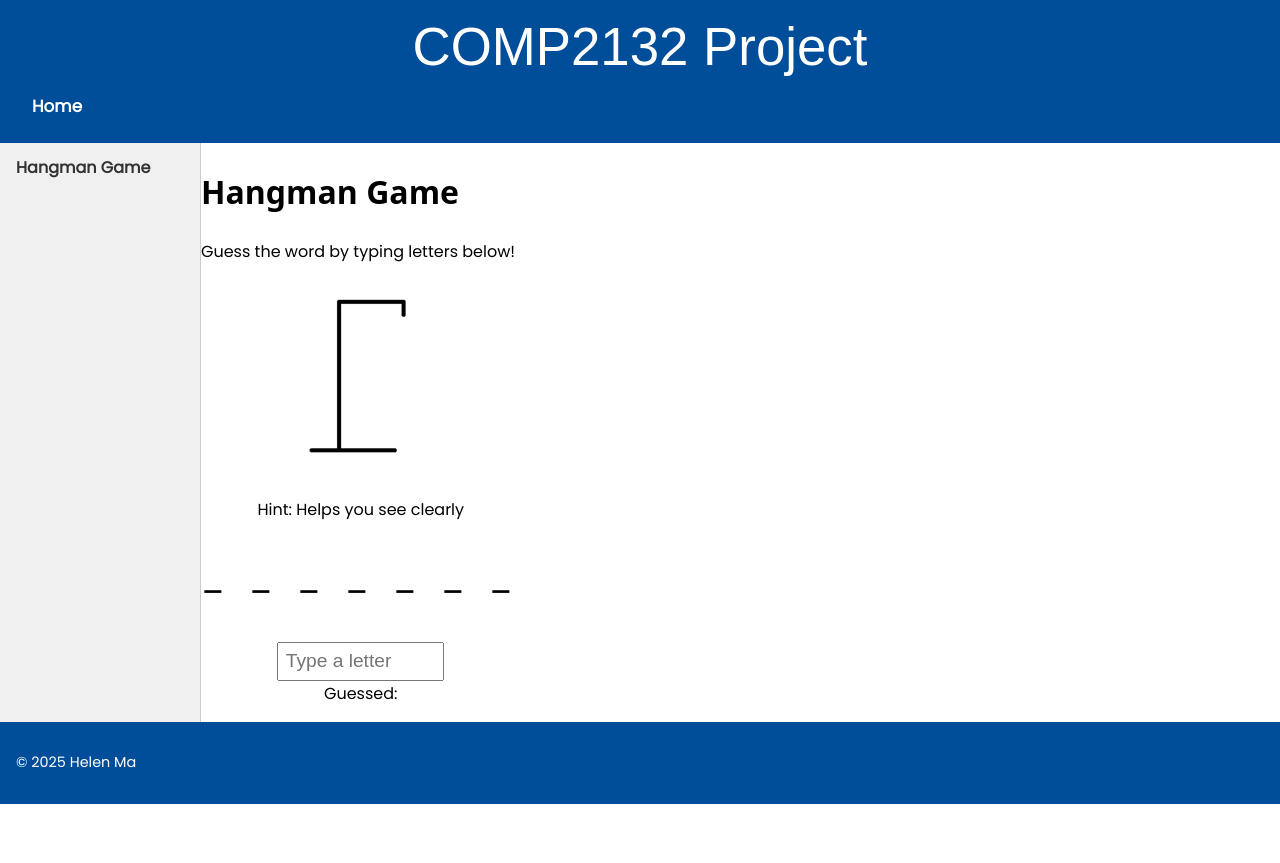
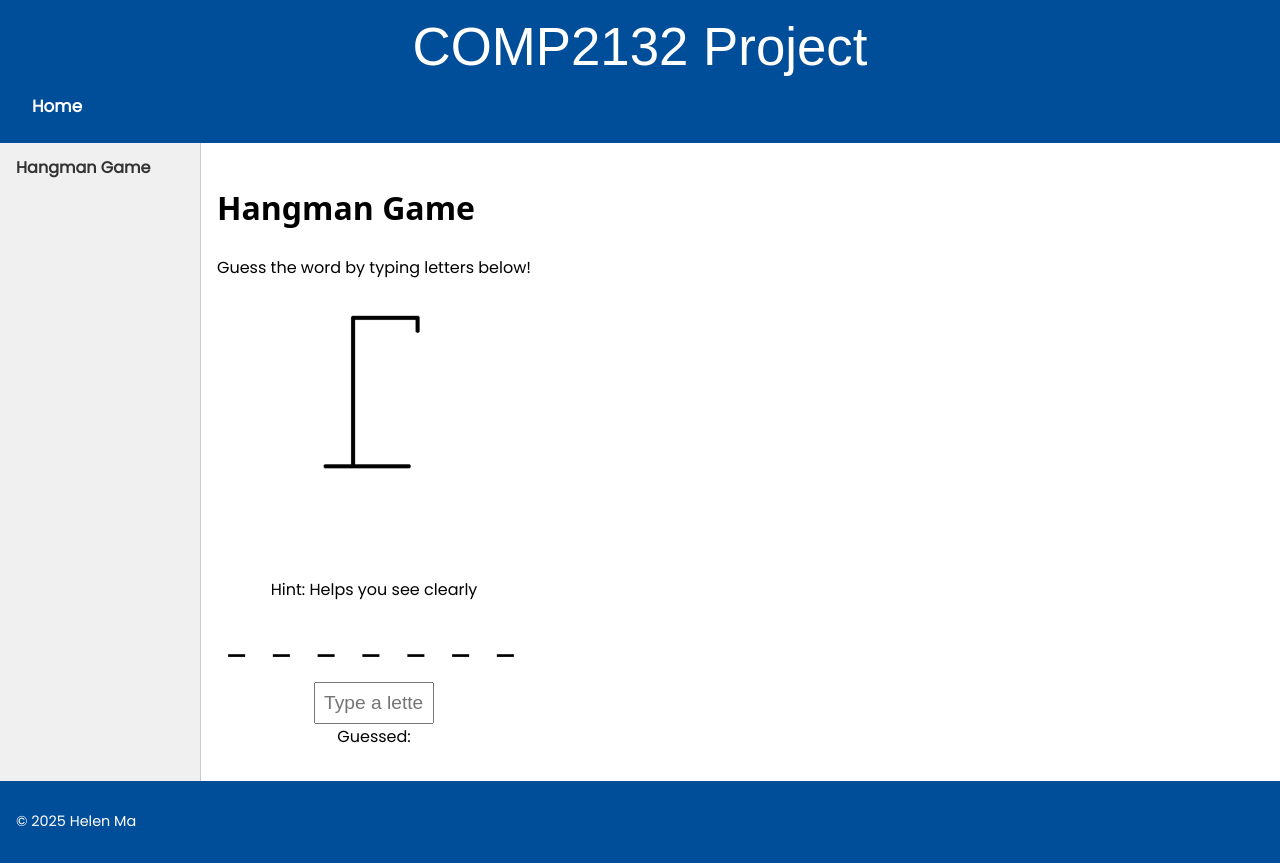
Before and after one commit to hm61bcit/comp2132-project, a plain HTML site: page html/index.html in a window 1280 px wide. Before the commit the page ends 804 px from the top, so only its background shows below. Drawn offline with Linux system fonts and the light colour scheme; a web font is replaced by a local one.

Commit message:
phase03 - fixed scss problems

```diff
--- a/css/_hangman.scss
+++ b/css/_hangman.scss
@@ -1,12 +1,18 @@
-@import 'variables';
-@import 'mixins';
+@use './variables';
+@use './mixins';
+@use 'sass:color';
+
+.hangmangame {
+
+}
 
 .hangman-wrapper {
-  @include centered;
+  @include mixins.centered;
   flex-direction: column;
-  gap: 1rem;
+  gap: 5rem;
   margin-top: 2rem;
-  font-family: $font-main;
+  font-family: variables.$font-main;
+
 
   .hangman-graphic img {
     max-width: 180px;
@@ -40,7 +46,7 @@
 
     button {
       margin-top: 1rem;
-      background-color: $primary-color;
+      background-color: variables.$primary-color;
       color: white;
       padding: 0.5rem 1.2rem;
       font-size: 1rem;
@@ -49,7 +55,7 @@
       cursor: pointer;
 
       &:hover {
-        background-color: darken($primary-color, 10%);
+        background-color: color.adjust(variables.$primary-color, $lightness: -10%);
       }
     }
   }
--- a/css/_variables.scss
+++ b/css/_variables.scss
@@ -1,3 +1,3 @@
-$font-primary: 'Poppins', sans-serif;
+$font-main: 'Poppins', sans-serif;
 $primary-color: #0d6efd;
 $danger-color: #dc3545;
--- a/css/style.scss
+++ b/css/style.scss
@@ -1,6 +1,6 @@
-@import 'variables';
-@import 'mixins';
-@import 'hangman';
+@use './variables';
+@use './mixins';
+@use './hangman';
 
 /* ------------------------------Base: Mobile First------------------------------ */
 html, body
@@ -44,6 +44,14 @@ html, body
   text-align: center;
 
 }
+
+.flex-container {
+  display: flex;
+  flex-direction: column;
+  align-items: center;
+  padding: 1rem;
+}
+
 
 .hamburger
 {
```
Also changed, not shown: css/style.css.
